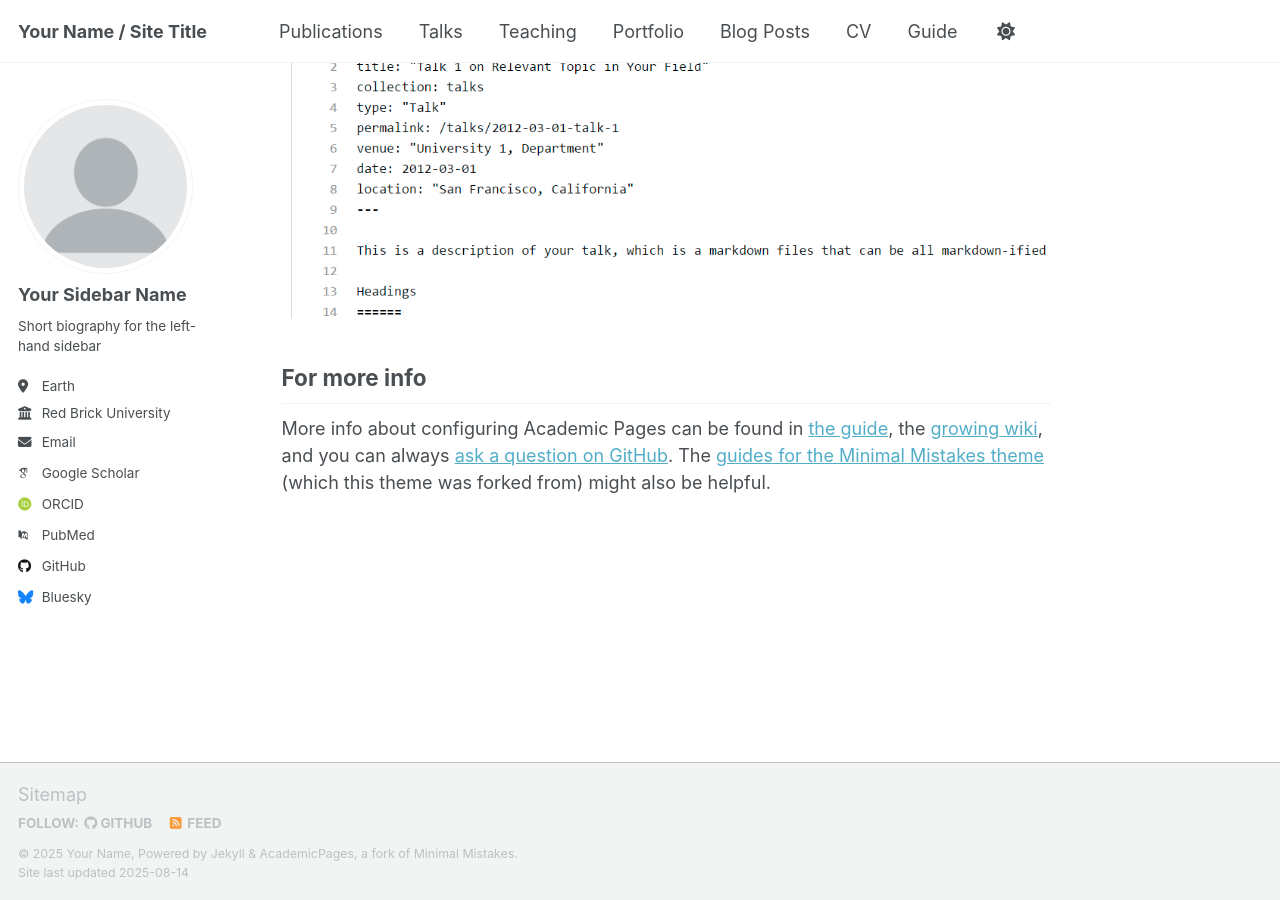
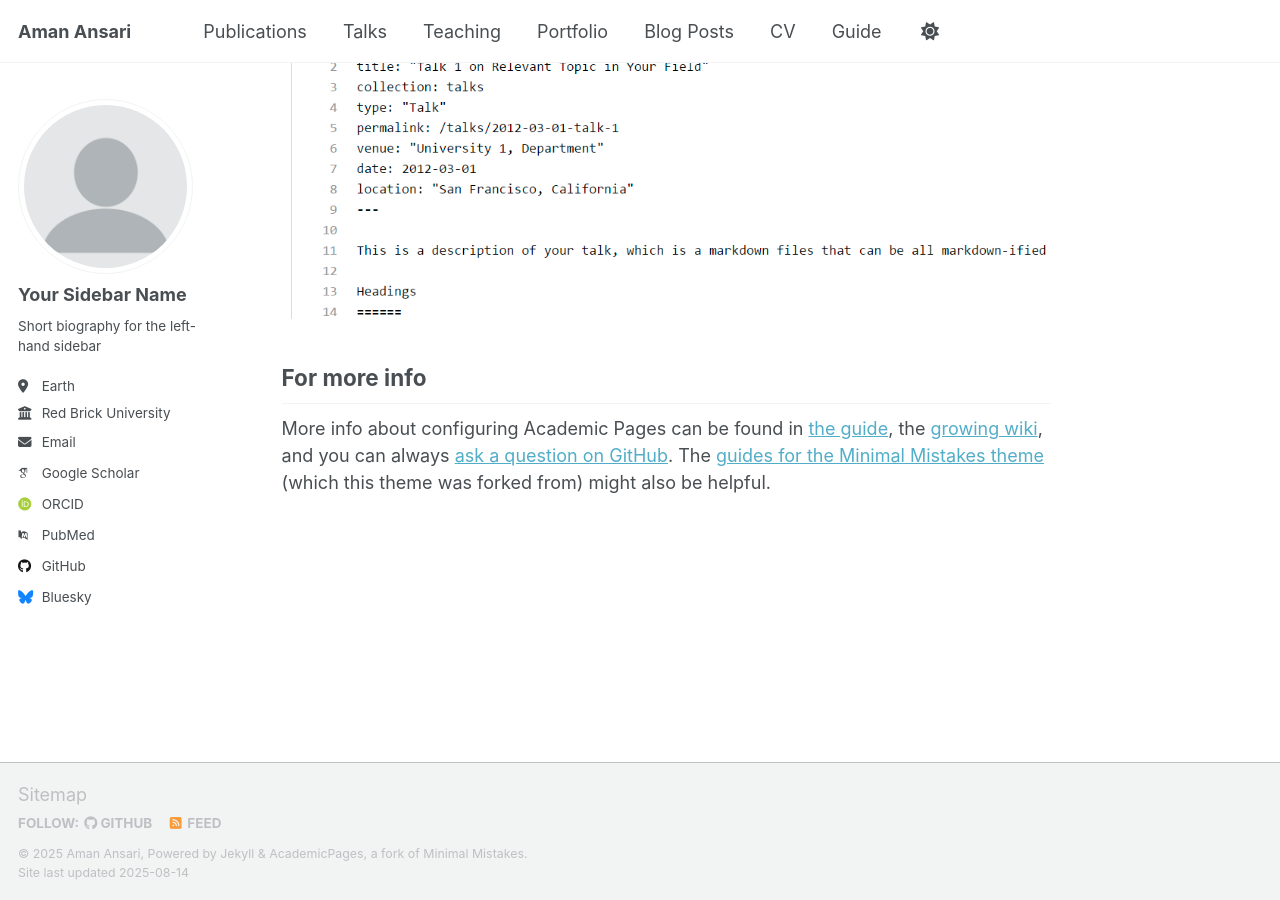
Before and after one commit to Amann09/amann09.github.io, a Jekyll site: the page built from _pages/about.md, in a window 1280 px wide and 900 px high, scrolled down 2880 px. Built offline with Jekyll 4.4.1, drawn with Linux system fonts in a browser that asks for light colours; some web fonts are replaced; a script that is not in the unit is left out.

Commit message:
initial commit

```diff
--- a/_config.yml
+++ b/_config.yml
@@ -9,13 +9,13 @@
 # Basic Site Settings
 locale                   : "en-US"
 site_theme               : "default" # Currently available options are "default", "air"
-title                    : "Your Name / Site Title"
+title                    : "Aman Ansari"
 title_separator          : "-"
-name                     : &name "Your Name"
-description              : &description "personal description"
-url                      : https://academicpages.github.io # the base hostname & protocol for your site e.g. "https://[your GitHub username].github.io" or if you already have some other page hosted on Github then use "https://[your GitHub username].github.io/[Your Repo Name]"
+name                     : &name "Aman Ansari"
+description              : &description "an AI & Robotics Enthusiast"
+url                      : https://amann09.github.io # the base hostname & protocol for your site e.g. "https://[your GitHub username].github.io" or if you already have some other page hosted on Github then use "https://[your GitHub username].github.io/[Your Repo Name]"
 baseurl                  : "" # the subpath of your site, e.g. "/blog"
-repository               : "academicpages/academicpages.github.io"
+repository               : "Amann09/amann09.github.io"
 
 # Site Author - The following control what appear as part of the author content on the side bar.
 #               If a field is blank the icon and link will not appear, otherwise it will be shown.
```
